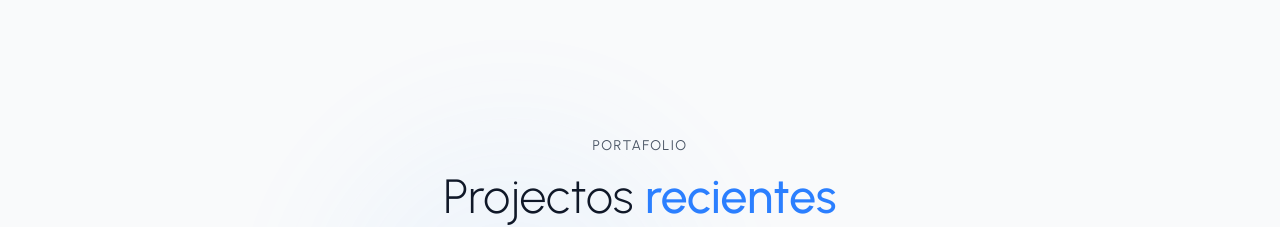
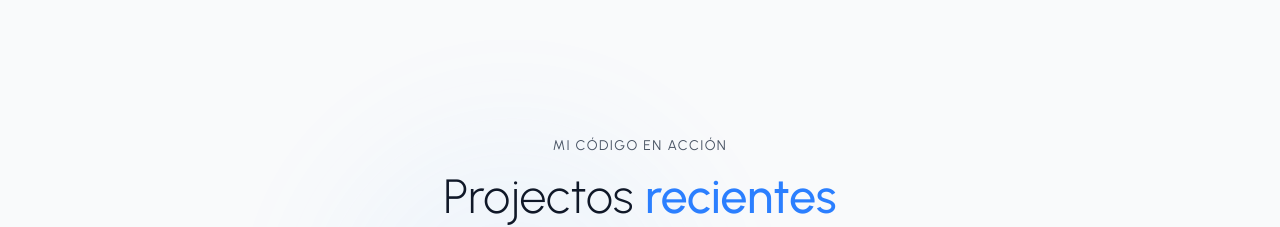
Before and after one commit to carlossilvadev10/cesb-dev-portfolio, a React (Vite) app: page / in a window 1280 px wide. Shown: the part 2380-2607 px from the top of the page. Built offline with nearby package versions, Linux system fonts and the light colour scheme; a web font is replaced by a local one.

Commit message:
Se corrige el redireccionamiento del botón Ver Proyectos en el Hero

```diff
--- a/src/components/sections/Hero.jsx
+++ b/src/components/sections/Hero.jsx
@@ -92,7 +92,7 @@ const Hero = () => {
                                 Diseño y desarrollo aplicaciones web funcionales y atractivas, utilizando tecnologías modernas y creando experiencias de usuario memorables.
                             </motion.p>
                             <motion.div variants = {itemVariants} className = "flex flex-col sm:flex-row items-center justify-center gap-4 mb-8">
-                                <motion.button whileHover = {{ y: -2 }} whileTap = {{ scale: 0.98 }} className = "bg-blue-500 hover:bg-blue-600 text-white px-8 py-3 rounded-full text-sm uppercase tracking-wider font-medium transition-all duration-300" onClick = {() => scrollToSection("work")}>
+                                <motion.button whileHover = {{ y: -2 }} whileTap = {{ scale: 0.98 }} className = "bg-blue-500 hover:bg-blue-600 text-white px-8 py-3 rounded-full text-sm uppercase tracking-wider font-medium transition-all duration-300" onClick = {() => scrollToSection("projects")}>
                                     Ver proyectos
                                 </motion.button>
                                 <motion.button whileHover = {{ y: -2 }} whileTap = {{ scale: 0.98 }} className = {`border ${isDarkMode ? "border-gray-700 hover:border-gray-600 text-gray-300" : "border-gray-300 hover:border-gray-400 texr-gray-700"} px-8 py-3 rounded-full text-sm uppercase tracking-wider font-medium transition-all duration-300`} onClick = {() => scrollToSection("contact")}>
@@ -150,7 +150,7 @@ const Hero = () => {
                                 Diseño y desarrollo aplicaciones web funcionales y atractivas, utilizando tecnologías modernas y creando experiencias de usuario memorables.
                             </motion.p>
                             <motion.div variants = {itemVariants} className = "flex gap-6 mb-8">
-                                <motion.button whileHover = {{ y: -2 }} whileTap = {{ scale: 0.98 }} className = "bg-blue-500 hover:bg-blue-600 text-white px-8 py-4 rounded-full text-sm uppercase tracking-wider font-medium transition-all duration-300" onClick = {() => scrollToSection("work")}>
+                                <motion.button whileHover = {{ y: -2 }} whileTap = {{ scale: 0.98 }} className = "bg-blue-500 hover:bg-blue-600 text-white px-8 py-4 rounded-full text-sm uppercase tracking-wider font-medium transition-all duration-300" onClick = {() => scrollToSection("projects")}>
                                     Ver proyectos
                                 </motion.button>
                                 <motion.button whileHover = {{ y: -2 }} whileTap = {{ scale: 0.98 }} className = {`border ${isDarkMode ? "border-gray-700 hover:border-gray-600 text-gray-300" : "border-gray-300 hover:border-gray-400 texr-gray-700"} px-8 py-4 rounded-full text-sm uppercase tracking-wider font-medium transition-all duration-300`} onClick = {() => scrollToSection("contact")}>
--- a/src/components/sections/Projects.jsx
+++ b/src/components/sections/Projects.jsx
@@ -20,7 +20,7 @@ const Projects = () => {
             <div className = "max-w-7xl mx-auto relative z-10">
                 <motion.div initial = "hidden" animate = {isInView ? "visible" : "hidden"} variants = {containerVariants} className = "text-center mb-20">
                     <motion.div variants = {itemVariants} className = {`text-sm uppercase tracking-widest ${isDarkMode ? "text-gray-500" : "text-gray-600"} mb-4`}>
-                        Portafolio
+                        Mi código en acción
                     </motion.div>
                     <motion.h2 variants = {itemVariants} className = "text-3xl md:text-5xl font-light mb-6">
                         Projectos <span className = "text-blue-500 font-medium">recientes</span>
```
